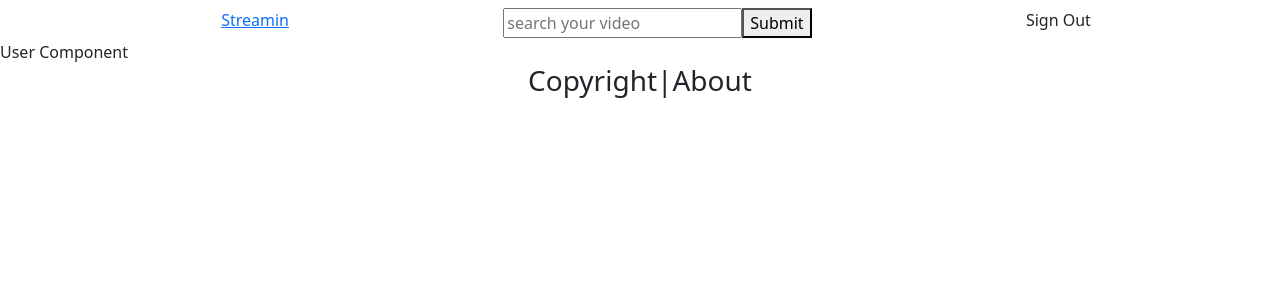
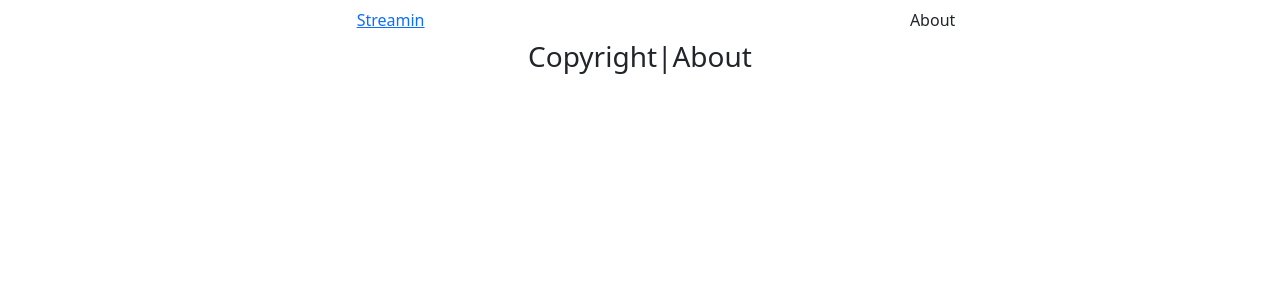
Before and after one commit to Bernard-Calma/streamin-frontend, a React (Create React App) app: page / in a window 1280 px wide. Shown: the top 300 px of the page. Built offline with nearby package versions, Linux system fonts and the light colour scheme.

Commit message:
added handleSubmit and handleChange functions

```diff
--- a/src/App.js
+++ b/src/App.js
@@ -5,6 +5,9 @@ import './App.css';
 // Import the Header Components
 import Header from './components/Header'
 import SignInHeader from './components/signInHeader'
+
+//Signin Component
+// >>Import Signin component here<<
 
 // Import the Footer Components
 import Footer from './components/Footer'
@@ -19,15 +22,44 @@ class App extends Component {
       username: "",
       password: "",
       user: "",
-      loggedIn: true,
+      loggedIn: false,
     }
   }
+
+  handleChange = (e) => {
+    e.preventDefault();
+    this.setState({
+        [e.target.name]: e.target.value,
+        [e.target.name]: e.target.value,
+    })
+  }
+
+  handleSubmit = (e) => {
+    e.preventDefault();
+    // console.log(this.state)
+    fetch(`http://localhost:3003/users/login/${this.state.username}/${this.state.password}`)
+    .then(res => {
+        if(res.status === 200) {
+            return res.json();
+        } else {
+            return []
+        }
+    })
+    .then(data => {
+        this.setState({
+            user: data
+        })
+    })
+  }
+
   render() {
     // if logged in is false
     return( !this.state.loggedIn
       ? <>
           <Header />
-          <div>Log In Component Here</div>
+          {/* Sample component that pass functions into component */}
+          {/* To call use onChange={this.props.handleChange} / onSubmit = {this.props.handleSubmit}  */}
+          {/* <SignIn handleChange = {this.handleChange} handleChange = {this.handleSubmit}/> */}
           <Footer />
         </>
       : <>
```
